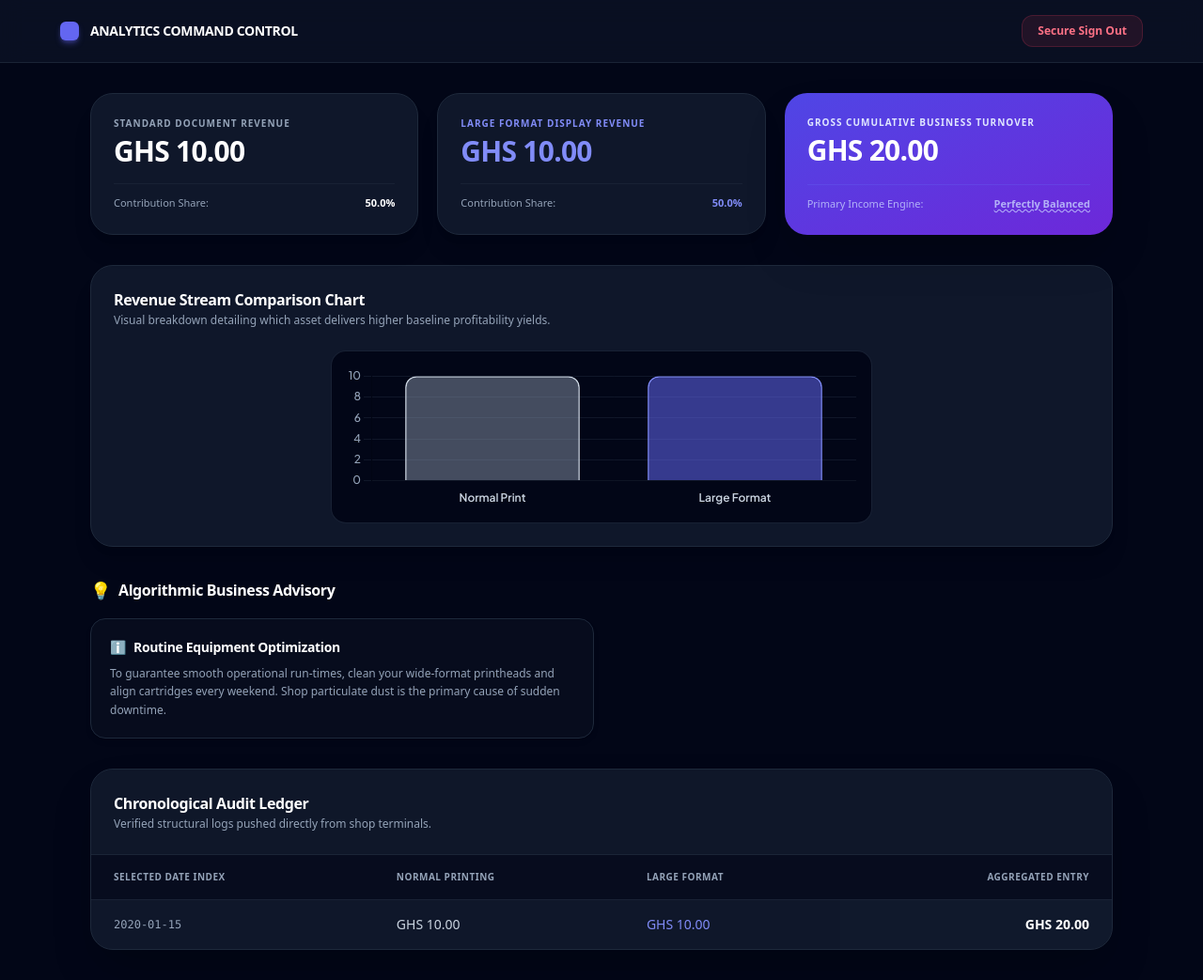
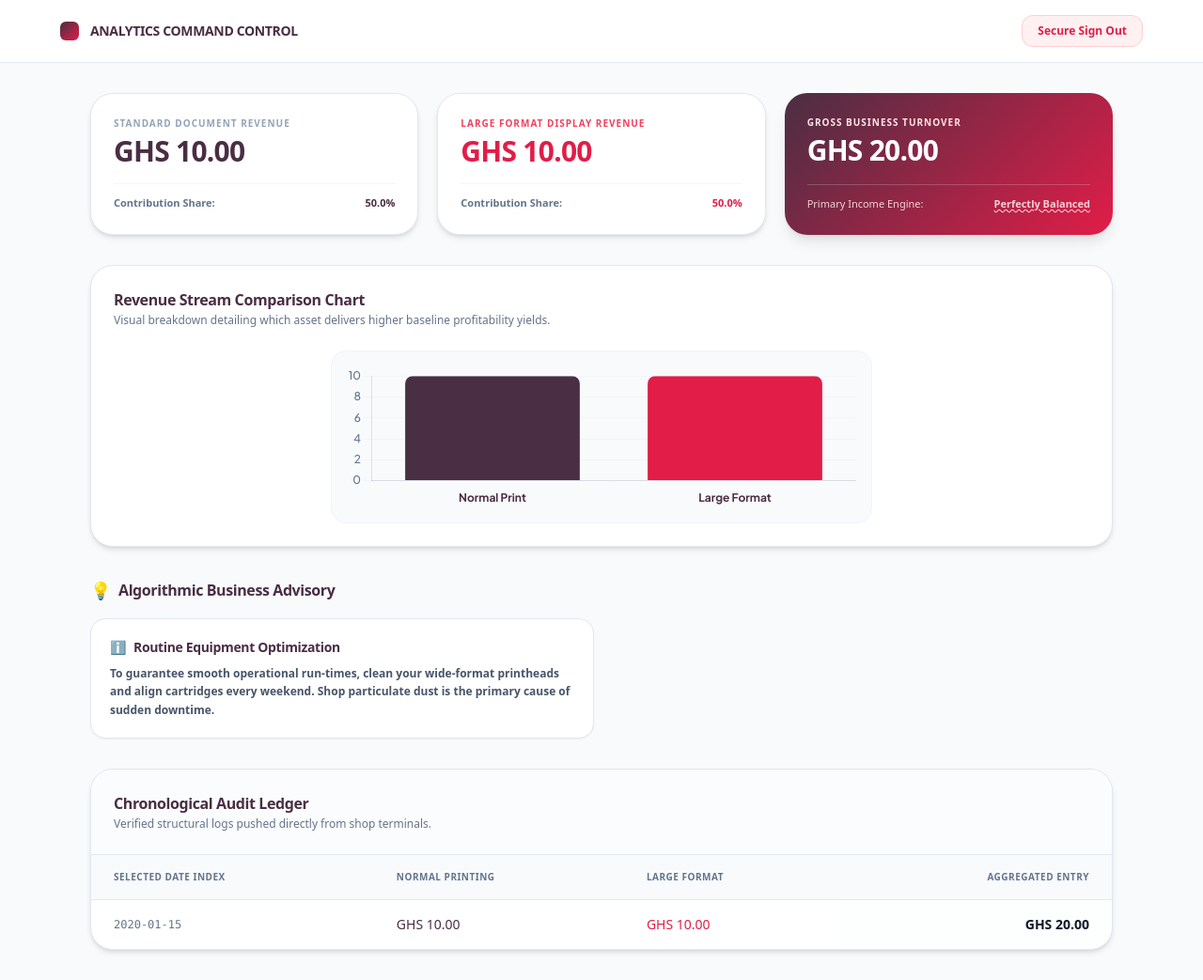
Before and after one commit to AnthonyCobbinah/MODERN-SALES-APP, a Flask app: page /admin/dashboard in a window 1280 px wide. Shown: the whole page at 94% size. Run offline with Flask 3, Linux system fonts and the light colour scheme; the visitor is signed in with stand-in values (Sample User, id 1); tables that the repository leaves empty hold one stand-in row (values such as "Sample post"); some libraries are stand-ins or nearby versions.

Commit message:
Add files via upload

```diff
--- a/templates/dashboard.html
+++ b/templates/dashboard.html
@@ -11,127 +11,135 @@
         body { font-family: 'Plus Jakarta Sans', sans-serif; }
     </style>
 </head>
-<body class="bg-slate-950 font-sans min-h-screen text-slate-200">
+<body class="bg-slate-50 font-sans min-h-screen text-slate-700">
 
-    <nav class="bg-slate-900/60 border-b border-slate-800/80 backdrop-blur-md sticky top-0 z-50 px-6 py-4">
+    <!-- Premium Clean Navbar -->
+    <nav class="bg-white border-b border-slate-200 sticky top-0 z-50 px-6 py-4">
         <div class="max-w-6xl mx-auto flex justify-between items-center">
             <div class="flex items-center gap-3">
-                <div class="h-5 w-5 rounded-md bg-indigo-500 shadow-md shadow-indigo-500/40"></div>
-                <h1 class="text-sm font-extrabold tracking-tight text-white uppercase">Analytics Command Control</h1>
+                <div class="h-5 w-5 rounded-md" style="background: linear-gradient(135deg, #4A2E43 0%, #E11D48 100%);"></div>
+                <h1 class="text-sm font-extrabold tracking-tight text-[#4A2E43] uppercase">Analytics Command Control</h1>
             </div>
-            <a href="/admin/logout" class="bg-rose-500/10 hover:bg-rose-500 text-rose-400 hover:text-white border border-rose-500/20 text-xs px-4 py-2 rounded-xl font-semibold transition-all duration-200">
+            <a href="/admin/logout" class="bg-rose-50 hover:bg-rose-100 text-rose-600 border border-rose-200 text-xs px-4 py-2 rounded-xl font-bold transition-all">
                 Secure Sign Out
             </a>
         </div>
     </nav>
 
+    <!-- Core Business Metrics Interface Grid -->
     <main class="max-w-6xl mx-auto p-4 sm:p-8 space-y-8">
 
         <div class="grid grid-cols-1 sm:grid-cols-3 gap-5">
-            <div class="bg-slate-900 border border-slate-800 p-6 rounded-3xl shadow-xl flex flex-col justify-between">
+            <!-- Normal Print Box -->
+            <div class="bg-white border border-slate-200 p-6 rounded-3xl shadow-md flex flex-col justify-between">
                 <div>
                     <span class="text-slate-400 text-[10px] uppercase font-bold tracking-widest block mb-1">Standard Document Revenue</span>
-                    <p class="text-3xl font-extrabold text-white mt-1 tracking-tight">GHS {{ "%.2f"|format(grand_normal) }}</p>
+                    <p class="text-3xl font-black text-[#4A2E43] tracking-tight">GHS {{ "%.2f"|format(grand_normal) }}</p>
                 </div>
-                <div class="text-[11px] text-slate-400 font-medium mt-4 pt-3 border-t border-slate-800/60 flex justify-between">
+                <div class="text-[11px] text-slate-500 font-bold mt-4 pt-3 border-t border-slate-100 flex justify-between">
                     <span>Contribution Share:</span>
-                    <span class="font-bold text-white">{{ "%.1f"|format(normal_pct) }}%</span>
+                    <span class="text-[#4A2E43]">{{ "%.1f"|format(normal_pct) }}%</span>
                 </div>
             </div>
 
-            <div class="bg-slate-900 border border-slate-800 p-6 rounded-3xl shadow-xl flex flex-col justify-between">
+            <!-- Large Format Box -->
+            <div class="bg-white border border-slate-200 p-6 rounded-3xl shadow-md flex flex-col justify-between">
                 <div>
-                    <span class="text-indigo-400 text-[10px] uppercase font-bold tracking-widest block mb-1">Large Format Display Revenue</span>
-                    <p class="text-3xl font-extrabold text-indigo-400 mt-1 tracking-tight">GHS {{ "%.2f"|format(grand_large) }}</p>
+                    <span class="text-rose-500 text-[10px] uppercase font-bold tracking-widest block mb-1">Large Format Display Revenue</span>
+                    <p class="text-3xl font-black text-rose-600 tracking-tight">GHS {{ "%.2f"|format(grand_large) }}</p>
                 </div>
-                <div class="text-[11px] text-slate-400 font-medium mt-4 pt-3 border-t border-slate-800/60 flex justify-between">
+                <div class="text-[11px] text-slate-500 font-bold mt-4 pt-3 border-t border-slate-100 flex justify-between">
                     <span>Contribution Share:</span>
-                    <span class="font-bold text-indigo-400">{{ "%.1f"|format(large_pct) }}%</span>
+                    <span class="text-rose-600">{{ "%.1f"|format(large_pct) }}%</span>
                 </div>
             </div>
 
-            <div class="bg-gradient-to-br from-indigo-600 to-violet-700 p-6 rounded-3xl shadow-2xl flex flex-col justify-between text-white">
+            <!-- Total Mauve & Red Gradient Box -->
+            <div class="p-6 rounded-3xl shadow-lg flex flex-col justify-between text-white" style="background: linear-gradient(135deg, #4A2E43 0%, #E11D48 100%);">
                 <div>
-                    <span class="text-indigo-100 text-[10px] uppercase font-bold tracking-widest block mb-1">Gross Cumulative Business Turnover</span>
-                    <p class="text-3xl font-black mt-1 tracking-tight">GHS {{ "%.2f"|format(grand_total) }}</p>
+                    <span class="text-rose-100 text-[10px] uppercase font-bold tracking-widest block mb-1">Gross Business Turnover</span>
+                    <p class="text-3xl font-black tracking-tight">GHS {{ "%.2f"|format(grand_total) }}</p>
                 </div>
-                <div class="text-[11px] text-indigo-200/80 mt-4 pt-3 border-t border-indigo-500/30 flex justify-between">
+                <div class="text-[11px] text-rose-100/90 mt-4 pt-3 border-t border-white/20 flex justify-between">
                     <span>Primary Income Engine:</span>
                     <span class="font-extrabold underline decoration-wavy">{{ top_service }}</span>
                 </div>
             </div>
         </div>
 
-        <div class="bg-slate-900 border border-slate-800 p-6 rounded-3xl shadow-xl space-y-6">
+        <!-- HIGH CONTRAST REVENUE STREAM BAR CHART -->
+        <div class="bg-white border border-slate-200 p-6 rounded-3xl shadow-md space-y-6">
             <div>
-                <h3 class="font-bold text-white text-base tracking-tight">Revenue Stream Comparison Chart</h3>
-                <p class="text-xs text-slate-400 mt-0.5">Visual breakdown detailing which asset delivers higher baseline profitability yields.</p>
+                <h3 class="font-bold text-[#4A2E43] text-base tracking-tight">Revenue Stream Comparison Chart</h3>
+                <p class="text-xs text-slate-500 mt-0.5">Visual breakdown detailing which asset delivers higher baseline profitability yields.</p>
             </div>
 
             {% if grand_total > 0 %}
-            <div class="max-w-xl mx-auto bg-slate-950 p-4 rounded-2xl border border-slate-800/80">
+            <div class="max-w-xl mx-auto bg-slate-50 p-4 rounded-2xl border border-slate-100">
                 <canvas id="revenueBarChart" class="max-h-64"></canvas>
             </div>
             {% else %}
-            <p class="text-xs text-slate-500 italic">No sales logs currently cached inside the SQLite system.</p>
+            <p class="text-xs text-slate-400 italic">No sales logs currently cached inside the database system.</p>
             {% endif %}
         </div>
 
+        <!-- SMART RECOMMENDATIONS ADVISORY MODULE -->
         <div class="space-y-4">
             <div class="flex items-center gap-2">
                 <span class="text-lg">💡</span>
-                <h2 class="font-extrabold text-white tracking-tight text-base">Algorithmic Business Advisory</h2>
+                <h2 class="font-extrabold text-[#4A2E43] tracking-tight text-base">Algorithmic Business Advisory</h2>
             </div>
 
             <div class="grid grid-cols-1 md:grid-cols-2 gap-4">
                 {% for rec in recommendations %}
-                <div class="rounded-2xl p-5 border shadow-md flex flex-col justify-between bg-slate-900/40 backdrop-blur-sm
-                    {% if rec.type == 'warning' %} border-amber-500/20 bg-gradient-to-br from-slate-900 to-amber-950/10
-                    {% elif rec.type == 'growth' %} border-indigo-500/20 bg-gradient-to-br from-slate-900 to-indigo-950/10
-                    {% else %} border-slate-800 bg-slate-900 {% endif %}">
+                <div class="rounded-2xl p-5 border shadow-sm flex flex-col justify-between bg-white
+                    {% if rec.type == 'warning' %} border-amber-300 bg-amber-50/40
+                    {% elif rec.type == 'growth' %} border-rose-200 bg-rose-50/20
+                    {% else %} border-slate-200 {% endif %}">
                     <div>
                         <div class="flex items-center gap-2">
                             <span class="text-sm">
                                 {% if rec.type == 'warning' %}⚠️{% elif rec.type == 'growth' %}📈{% else %}ℹ️{% endif %}
                             </span>
-                            <h4 class="font-bold text-white text-sm tracking-tight">{{ rec.title }}</h4>
+                            <h4 class="font-bold text-[#4A2E43] text-sm tracking-tight">{{ rec.title }}</h4>
                         </div>
-                        <p class="text-xs text-slate-400 mt-2 leading-relaxed font-medium">{{ rec.text }}</p>
+                        <p class="text-xs text-slate-600 mt-2 leading-relaxed font-semibold">{{ rec.text }}</p>
                     </div>
                 </div>
                 {% endfor %}
             </div>
         </div>
 
-        <div class="bg-slate-900 rounded-3xl border border-slate-800 shadow-2xl overflow-hidden">
-            <div class="p-6 border-b border-slate-800/80 bg-slate-900/40 flex flex-col sm:flex-row justify-between items-start sm:items-center gap-2">
+        <!-- Clean Audit Ledger Log Table -->
+        <div class="bg-white rounded-3xl border border-slate-200 shadow-md overflow-hidden">
+            <div class="p-6 border-b border-slate-200 bg-slate-50/50 flex flex-col sm:flex-row justify-between items-start sm:items-center gap-2">
                 <div>
-                    <h2 class="font-extrabold text-white tracking-tight text-base">Chronological Audit Ledger</h2>
-                    <p class="text-xs text-slate-400 mt-0.5">Verified structural logs pushed directly from shop terminals.</p>
+                    <h2 class="font-extrabold text-[#4A2E43] tracking-tight text-base">Chronological Audit Ledger</h2>
+                    <p class="text-xs text-slate-500 mt-0.5">Verified structural logs pushed directly from shop terminals.</p>
                 </div>
             </div>
 
             <div class="overflow-x-auto">
                 <table class="w-full text-left border-collapse">
                     <thead>
-                        <tr class="bg-slate-950/60 text-slate-400 text-[10px] uppercase tracking-wider font-bold border-b border-slate-800/80">
+                        <tr class="bg-slate-50 text-slate-500 text-[10px] uppercase tracking-wider font-bold border-b border-slate-200">
                             <th class="p-4 pl-6">Selected Date Index</th>
                             <th class="p-4">Normal Printing</th>
                             <th class="p-4">Large Format</th>
                             <th class="p-4 pr-6 text-right">Aggregated Entry</th>
                         </tr>
                     </thead>
-                    <tbody class="text-sm divide-y divide-slate-800/50 text-slate-300">
+                    <tbody class="text-sm divide-y divide-slate-100 text-slate-700 font-medium">
                         {% for sale in sales %}
-                        <tr class="hover:bg-slate-800/30 transition-colors duration-150 group">
-                            <td class="p-4 pl-6 font-mono text-xs text-slate-400 group-hover:text-slate-200">{{ sale.timestamp.strftime('%Y-%m-%d') }}</td>
-                            <td class="p-4">GHS {{ "%.2f"|format(sale.normal_print_amount) }}</td>
-                            <td class="p-4 text-indigo-400">GHS {{ "%.2f"|format(sale.large_format_amount) }}</td>
-                            <td class="p-4 pr-6 text-right font-bold text-white bg-slate-800/10 group-hover:bg-transparent transition-colors">GHS {{ "%.2f"|format(sale.total_entry_sales) }}</td>
+                        <tr class="hover:bg-slate-50 transition-colors duration-150">
+                            <td class="p-4 pl-6 font-mono text-xs text-slate-500">{{ sale.timestamp.strftime('%Y-%m-%d') }}</td>
+                            <td class="p-4 text-[#4A2E43]">GHS {{ "%.2f"|format(sale.normal_print_amount) }}</td>
+                            <td class="p-4 text-rose-600">GHS {{ "%.2f"|format(sale.large_format_amount) }}</td>
+                            <td class="p-4 pr-6 text-right font-bold text-slate-900 bg-slate-50/30">GHS {{ "%.2f"|format(sale.total_entry_sales) }}</td>
                         </tr>
                         {% else %}
                         <tr>
-                            <td colspan="4" class="p-12 text-center text-slate-500 italic font-medium">
+                            <td colspan="4" class="p-12 text-center text-slate-400 italic">
                                 No secure sales database entries found.
                             </td>
                         </tr>
@@ -142,6 +150,7 @@
         </div>
     </main>
 
+    <!-- Refreshed Chart Configuration Script -->
     {% if grand_total > 0 %}
     <script>
         const ctx = document.getElementById('revenueBarChart').getContext('2d');
@@ -153,15 +162,11 @@
                     label: 'Gross Profit Share (GHS)',
                     data: [{{ grand_normal }}, {{ grand_large }}],
                     backgroundColor: [
-                        'rgba(148, 163, 184, 0.45)', // Sleek modern gray
-                        'rgba(99, 102, 241, 0.55)'   // Modern Indigo
+                        '#4A2E43', // Deep Mauve Fill
+                        '#E11D48'  // Vibrant Red Fill
                     ],
-                    borderColor: [
-                        'rgba(203, 213, 225, 1)',
-                        'rgba(129, 140, 248, 1)'
-                    ],
-                    borderWidth: 1.5,
-                    borderRadius: 12
+                    borderWidth: 0,
+                    borderRadius: 8
                 }]
             },
             options: {
@@ -172,12 +177,12 @@
                 },
                 scales: {
                     y: {
-                        grid: { color: 'rgba(51, 65, 85, 0.3)' },
-                        ticks: { color: '#94a3b8', font: { family: 'Plus Jakarta Sans', weight: '500' } }
+                        grid: { color: '#f1f5f9' },
+                        ticks: { color: '#64748b', font: { family: 'Plus Jakarta Sans', weight: '500' } }
                     },
                     x: {
                         grid: { display: false },
-                        ticks: { color: '#cbd5e1', font: { family: 'Plus Jakarta Sans', weight: '600' } }
+                        ticks: { color: '#4A2E43', font: { family: 'Plus Jakarta Sans', weight: '700' } }
                     }
                 }
             }
```
Also changed, not shown: templates/worker.html (+47 -39 lines).
